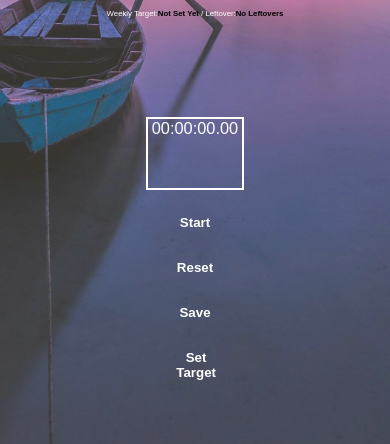
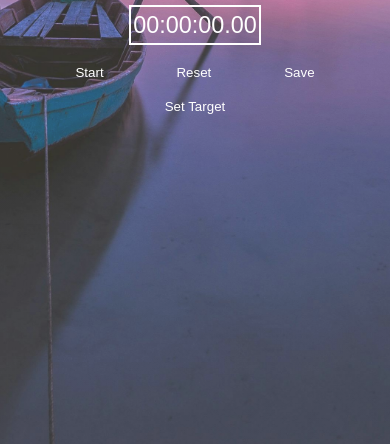
Before and after one commit to rasooli451/CodeClock, a website built with webpack: page source/index.html in a window 390 px wide. Shown: the part 400-844 px from the top of the page. Built offline with nearby package versions, Linux system fonts and the light colour scheme.

Commit message:
made the website responsive

```diff
--- a/source/style.css
+++ b/source/style.css
@@ -19,12 +19,15 @@ body{
     background-size: cover, cover;
     background-repeat: no-repeat;
     color: white;
+    display: flex;
+    justify-content: center;
+    align-items: center;
 }
 
 
 .main{
-    width: 50%;
-    height: 100vh;
+    width: min(800px, 80vw);
+    height: auto;
     margin: 0 auto;
     display: flex;
     flex-direction: column;
@@ -36,11 +39,14 @@ body{
 }
 
 
+.week{
+    font-size: min(32px, 4vw);
+}
+
+
 .weeklygoal{
-    width: 100%;
-    height: 10%;
     text-align: center;
-    font-size: 2vw;
+    font-size: min(34px, 3vw);
 }
 
 .target, .leftover{
@@ -49,10 +55,11 @@ body{
 }
 
 .dailyhour{
-    width: 100%;
-    height: 65%;
+    padding: 0.2em 0.1em;
     border: 2px solid #fff;
-    font-size: 4.2vw;
+    margin: 0 auto;
+    font-size: min(68px, 6vw);
+    max-width: 400px;
     text-align: center;
 }
 
@@ -60,14 +67,13 @@ body{
 .buttons{
     display: flex;
     flex-wrap: wrap;
-    width: 100%;
-    height: 35%;
+    /*width: 100%;*/
     justify-content: space-around;
 }
 
 
 .buttons button{
-    padding: 15px 30px;
+    padding: 0.8rem 1.8rem;
     border-radius: 10px;
     font-weight: 600;
     cursor: pointer;
@@ -92,8 +98,7 @@ button:disabled{
 .cont{
     display: flex;
     flex-direction: column;
-    width: 50%;
-    height: 15%;
+    width: 100%;
     gap: 10px;
 }
 
@@ -107,8 +112,6 @@ button:disabled{
 .form{
     background-color: rgba(0, 0, 0, 0.507);
     color: aliceblue;
-    width: 10%;
-    height: 10%;
     padding: 1rem;
     border-radius: 10px;
     position: fixed;
@@ -176,3 +179,17 @@ button:disabled{
     top: 0;
     transform: rotate(-45deg);
 }
+
+
+
+@media (max-width : 890px) {
+    html{
+        font-size: 12px;
+    }
+
+
+    .buttons button{
+        font-weight: 400;
+    }
+
+}
```
